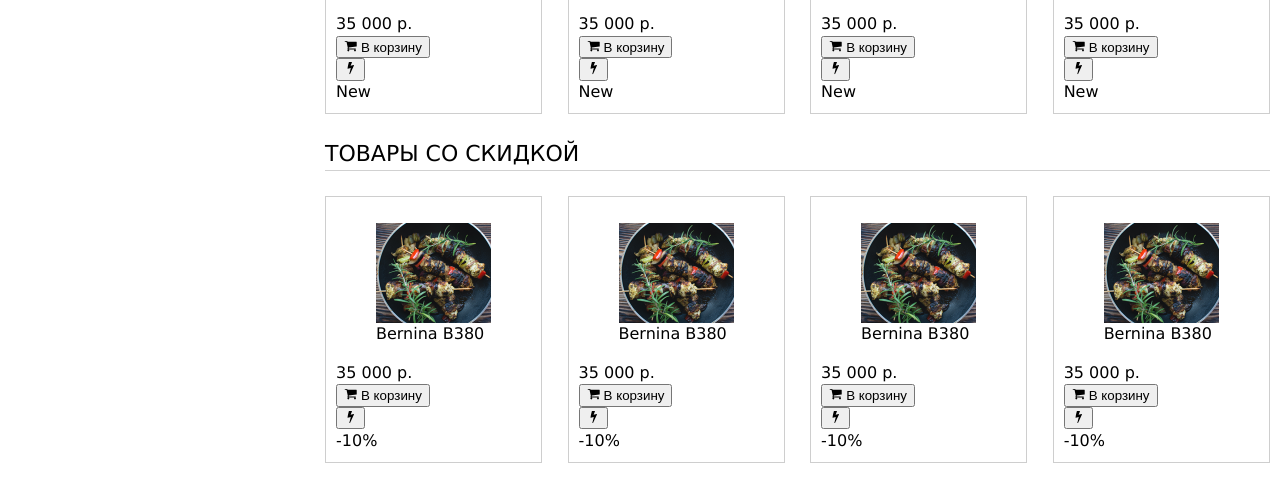
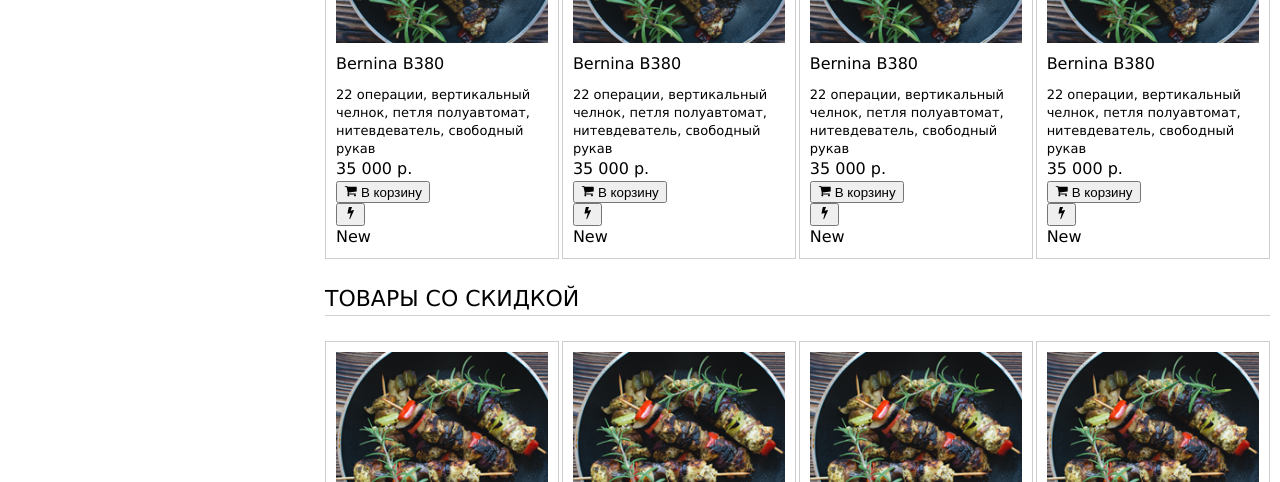
Before and after one commit to gtereshkov/sewclub, a website: page src/index.html in a window 1280 px wide. Shown: the part 899-1381 px from the top of the page. Drawn offline with nearby package versions, Linux system fonts and the light colour scheme; files that its build step writes are made by us from their sources; files whose address does not match are found by name.

Commit message:
updates from 13-JAN-2019

```diff
--- a/src/css/styles.less
+++ b/src/css/styles.less
@@ -74,11 +74,24 @@
   }
   & .productcard {
     border: 1px solid @medium-gray;
-    width: 23%;
+    width: 24.8%;
     padding: 10px;
+    &__figure-block {
+      margin: 0 auto;
+    }
     &__link>img {
+      max-width: 100%;
       display: block;
-      width: 100%;
+    }
+    &__description> {
+      margin: 10px 0;
+    }
+    &__description>a:hover {
+      text-decoration: underline;
+      color: @primary-color;
+    }
+    &__summary-block {
+      font-size: 13px;
     }
    }
 }
--- a/src/index.html
+++ b/src/index.html
@@ -157,6 +157,7 @@
                             <a href="#" title="" class="productcard__description-link">Bernina B380</a>
                         </figcaption>
                     </figure>
+                    <div class="productcard__summary-block">22 операции, вертикальный челнок, петля полуавтомат, нитевдеватель, свободный рукав</div>
                     <h4 class="productcard__price">35 000 р.</h4>
                     <div class="productcard__buttons buttons-productcard">
                         <form method="POST" class="buttons-productcard__form-addtobasket">
@@ -186,6 +187,7 @@
                             <a href="#" title="" class="productcard__description-link">Bernina B380</a>
                         </figcaption>
                     </figure>
+                    <div class="productcard__summary-block">22 операции, вертикальный челнок, петля полуавтомат, нитевдеватель, свободный рукав</div>
                     <h4 class="productcard__price">35 000 р.</h4>
                     <div class="productcard__buttons buttons-productcard">
                         <form method="POST" class="buttons-productcard__form-addtobasket">
@@ -215,6 +217,7 @@
                             <a href="#" title="" class="productcard__description-link">Bernina B380</a>
                         </figcaption>
                     </figure>
+                    <div class="productcard__summary-block">22 операции, вертикальный челнок, петля полуавтомат, нитевдеватель, свободный рукав</div>
                     <h4 class="productcard__price">35 000 р.</h4>
                     <div class="productcard__buttons buttons-productcard">
                         <form method="POST" class="buttons-productcard__form-addtobasket">
@@ -244,6 +247,7 @@
                             <a href="#" title="" class="productcard__description-link">Bernina B380</a>
                         </figcaption>
                     </figure>
+                    <div class="productcard__summary-block">22 операции, вертикальный челнок, петля полуавтомат, нитевдеватель, свободный рукав</div>
                     <h4 class="productcard__price">35 000 р.</h4>
                     <div class="productcard__buttons buttons-productcard">
                         <form method="POST" class="buttons-productcard__form-addtobasket">
@@ -278,6 +282,7 @@
                             <a href="#" title="" class="productcard__description-link">Bernina B380</a>
                         </figcaption>
                     </figure>
+                    <div class="productcard__summary-block">22 операции, вертикальный челнок, петля полуавтомат, нитевдеватель, свободный рукав</div>
                     <h4 class="productcard__price">35 000 р.</h4>
                     <div class="productcard__buttons buttons-productcard">
                         <form method="POST" class="buttons-productcard__form-addtobasket">
@@ -307,6 +312,7 @@
                             <a href="#" title="" class="productcard__description-link">Bernina B380</a>
                         </figcaption>
                     </figure>
+                    <div class="productcard__summary-block">22 операции, вертикальный челнок, петля полуавтомат, нитевдеватель, свободный рукав</div>
                     <h4 class="productcard__price">35 000 р.</h4>
                     <div class="productcard__buttons buttons-productcard">
                         <form method="POST" class="buttons-productcard__form-addtobasket">
@@ -336,6 +342,7 @@
                             <a href="#" title="" class="productcard__description-link">Bernina B380</a>
                         </figcaption>
                     </figure>
+                    <div class="productcard__summary-block">22 операции, вертикальный челнок, петля полуавтомат, нитевдеватель, свободный рукав</div>
                     <h4 class="productcard__price">35 000 р.</h4>
                     <div class="productcard__buttons buttons-productcard">
                         <form method="POST" class="buttons-productcard__form-addtobasket">
@@ -365,6 +372,7 @@
                             <a href="#" title="" class="productcard__description-link">Bernina B380</a>
                         </figcaption>
                     </figure>
+                    <div class="productcard__summary-block">22 операции, вертикальный челнок, петля полуавтомат, нитевдеватель, свободный рукав</div>
                     <h4 class="productcard__price">35 000 р.</h4>
                     <div class="productcard__buttons buttons-productcard">
                         <form method="POST" class="buttons-productcard__form-addtobasket">
```
Also changed, not shown: build/index.html, build/styles.css.
